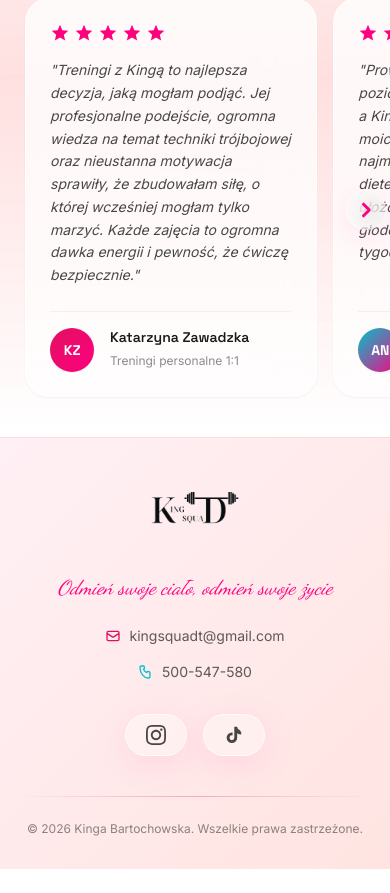
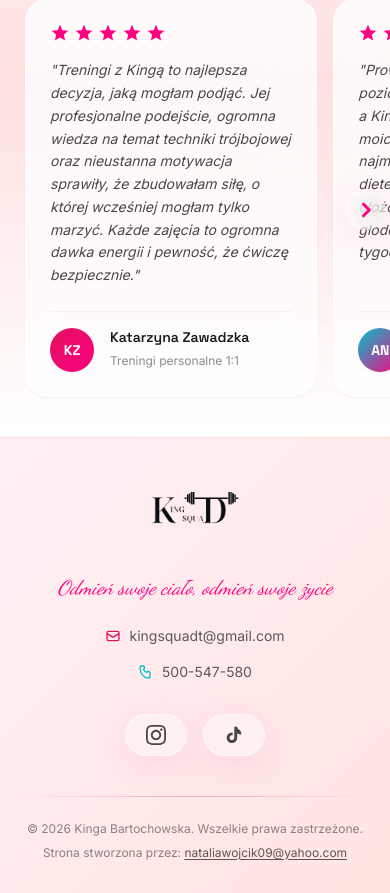
Before and after one commit to pietrucha0/kinga_bartochowska, a React (Vite) app in the folder app/: page / in a window 390 px wide. Shown: the part 5621-6514 px from the top of the page. Before the commit the page ends 6490 px from the top, so only its background shows below. Built offline with nearby package versions, Linux system fonts and the light colour scheme.

Commit message:
feat: add responsive footer section with contact info

```diff
--- a/app/src/sections/Footer.tsx
+++ b/app/src/sections/Footer.tsx
@@ -134,6 +134,15 @@ export default function Footer() {
           <div className="flex flex-col sm:flex-row items-center gap-2 sm:gap-4 font-body text-xs text-charcoal/50 text-center">
             <span>&copy; {new Date().getFullYear()} Kinga Bartochowska. Wszelkie prawa zastrzeżone.</span>
             <span className="hidden sm:inline">&middot;</span>
+            <span>
+              Strona stworzona przez:{" "}
+              <a
+                href="mailto:nataliawojcik09@yahoo.com"
+                className="hover:text-pink text-charcoal/70 transition-colors underline underline-offset-2"
+              >
+                nataliawojcik09@yahoo.com
+              </a>
+            </span>
           </div>
         </div>
       </div>
```
